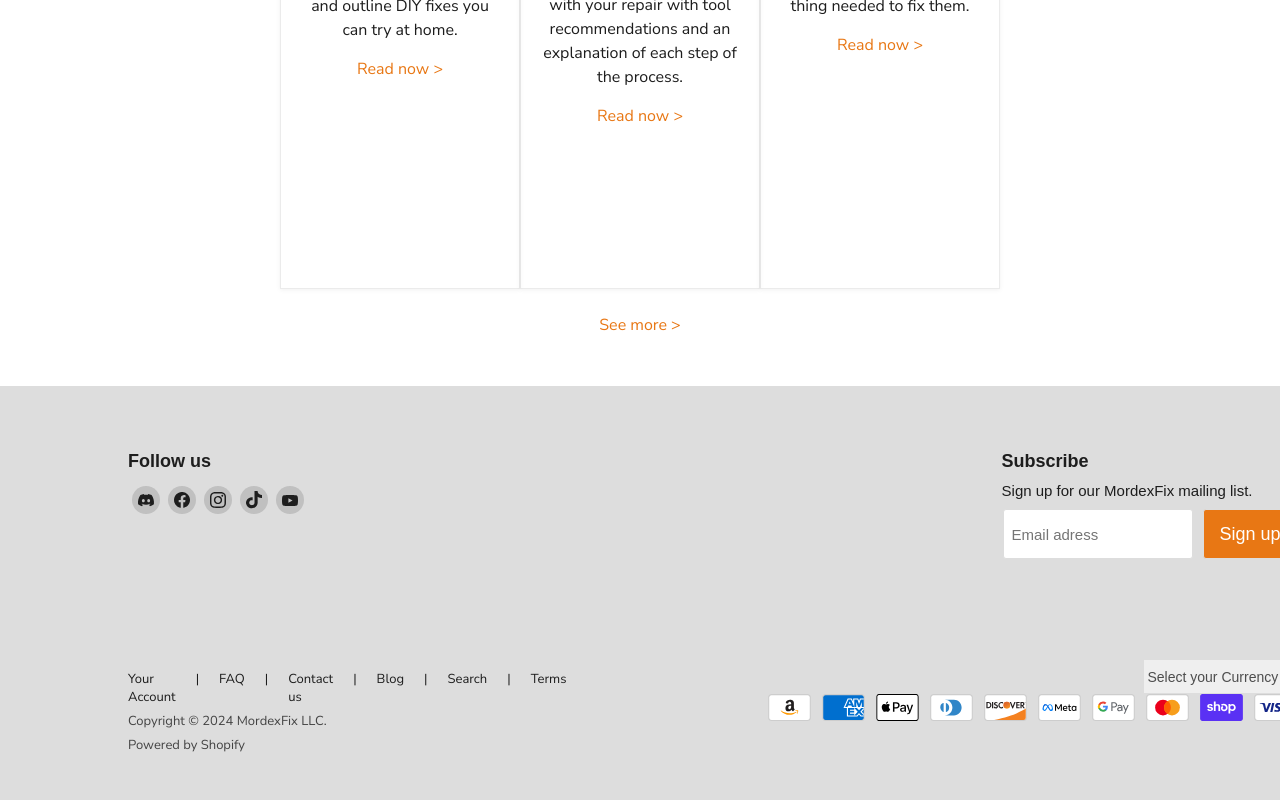
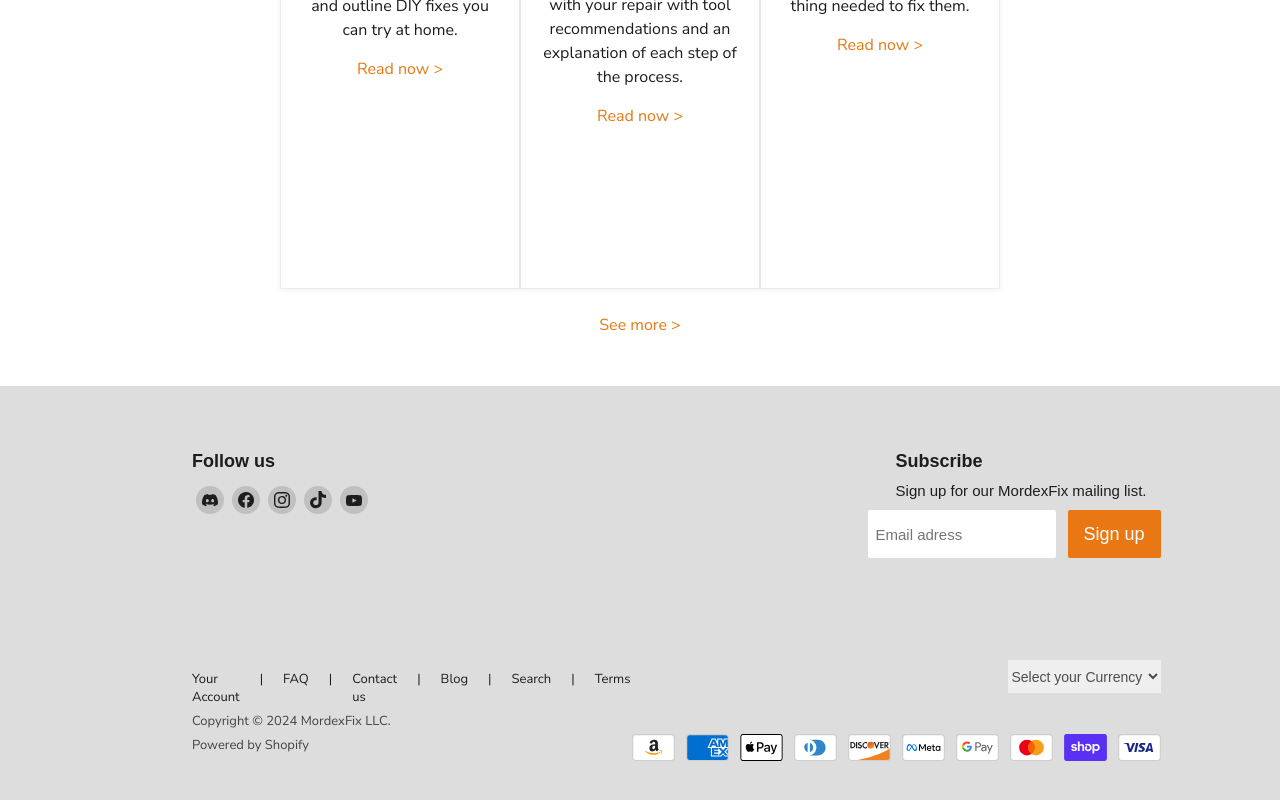
Before and after one commit to MauricioStrang/mordexfix-ecommerce, a Next.js app: page / in a window 1280 px wide. Shown: the part 1469-2269 px from the top of the page. Built offline with nearby package versions, Linux system fonts and the light colour scheme.

Commit message:
footer proportions fixed

```diff
--- a/src/components/footer/footer.module.css
+++ b/src/components/footer/footer.module.css
@@ -7,29 +7,26 @@
 
 .boxContainer{
     display: flex;
-   width: 100vw;
+    width: 100vw;
 }
 
 .leftBox{
-    margin-left: 10vw;
-    align-items: center;
+    width: 49%;
+    margin-left: 15vw;
 }
 
 .rightBox{
-    padding-left: 200px;
+    width: 49%;
+    margin-right: 15vw;
 }
 
 .rightWrapper{
-    display: flex;
-    flex-direction: column;
-    align-items: flex-start;
-    padding-right: 45px;
+    padding-right: 15px;
 }
 
 .mailingContainer{
     justify-content: flex-end;
     align-items: flex-end;
-    width: 100;
     display: flex;
     flex-direction: column;
 }
@@ -110,13 +107,13 @@
 }
 
 .cardsContainer{
+    margin-top: 40px;
     display: flex;
     justify-content: flex-end;
     gap: 9px;
 }
 
-@media (max-width: 1500px) {
-
+@media (max-width: 1366px) {
 }
 
 @media (max-width: 768px) {
```
